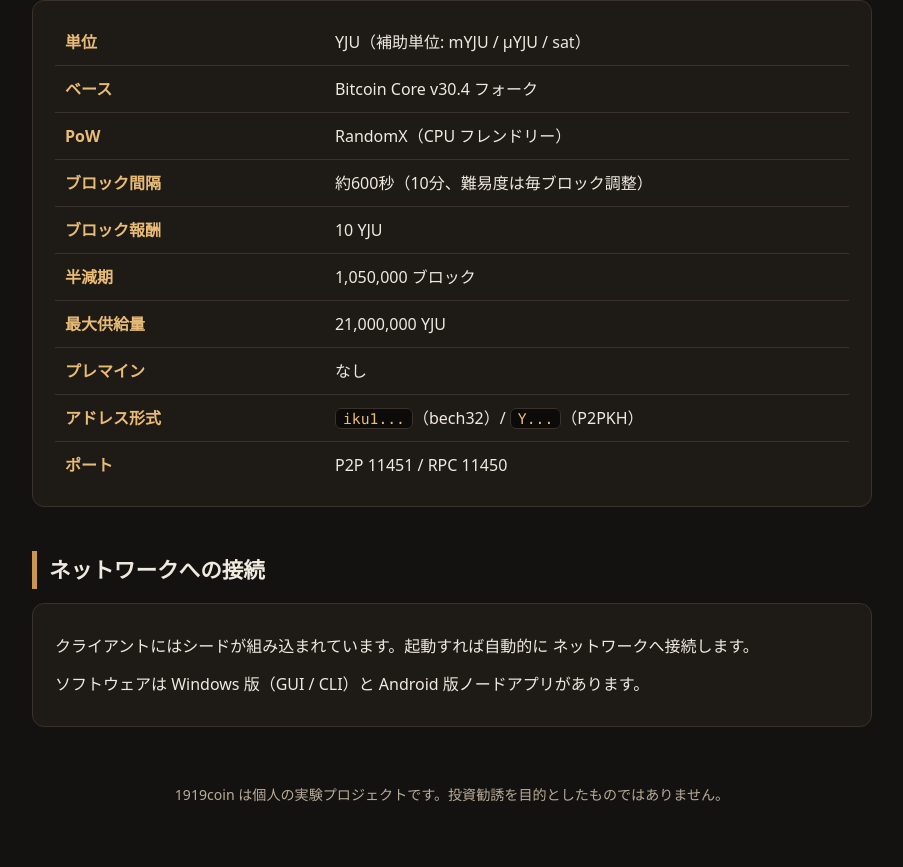
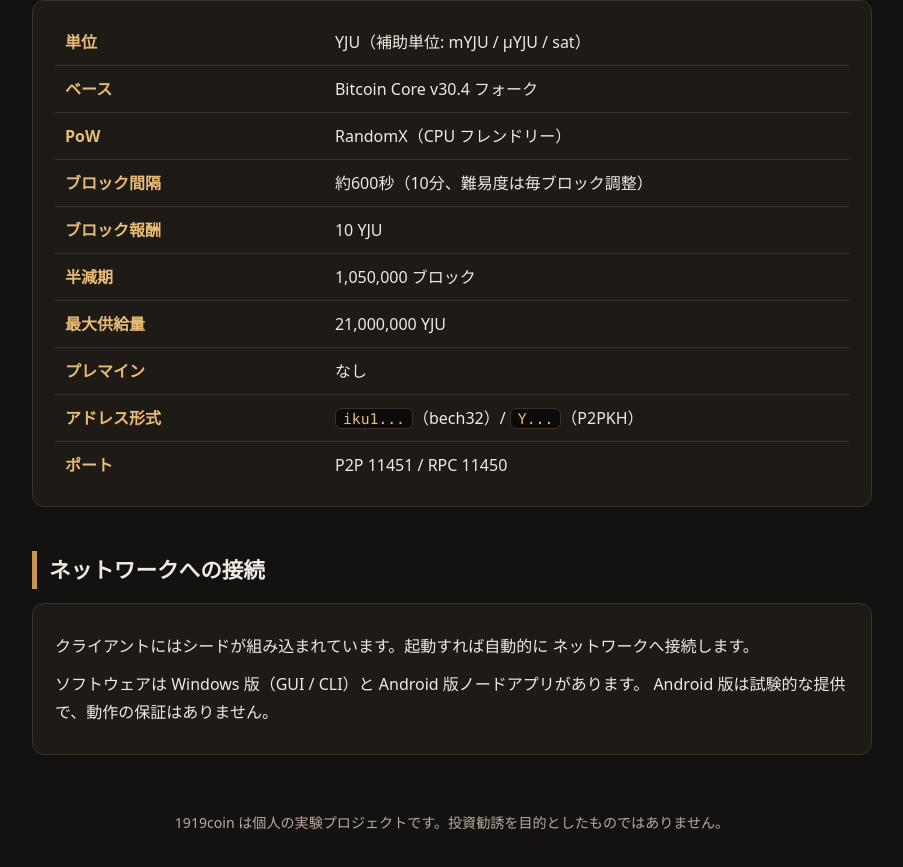
Before and after one commit to toromame8373/1919coin-site, a plain HTML site: page index.html in a window 1280 px wide. Shown: the part 616-1483 px from the top of the page, without its empty margins (188-1091 px from the left). Drawn offline with Linux system fonts and the light colour scheme.

Commit message:
Android 版が試験的提供である旨を追記

```diff
--- a/index.html
+++ b/index.html
@@ -76,7 +76,8 @@
 <div class="panel">
   <p>クライアントにはシードが組み込まれています。起動すれば自動的に
   ネットワークへ接続します。</p>
-  <p>ソフトウェアは Windows 版（GUI / CLI）と Android 版ノードアプリがあります。</p>
+  <p>ソフトウェアは Windows 版（GUI / CLI）と Android 版ノードアプリがあります。
+  Android 版は試験的な提供で、動作の保証はありません。</p>
 </div>
 
 <footer>
```
